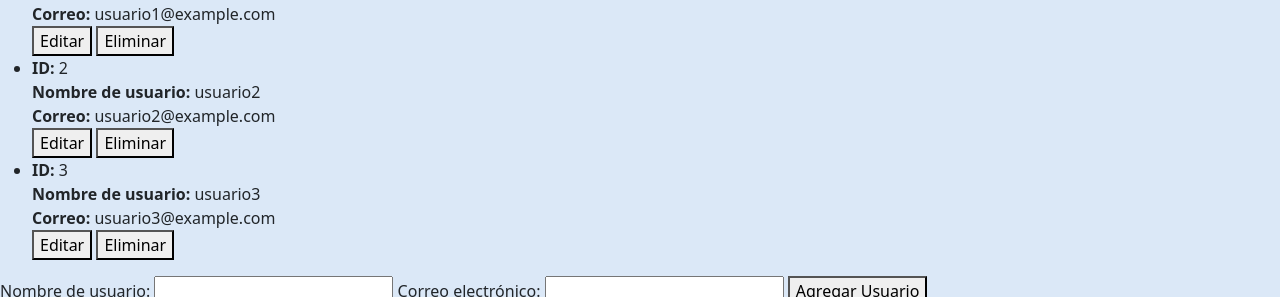
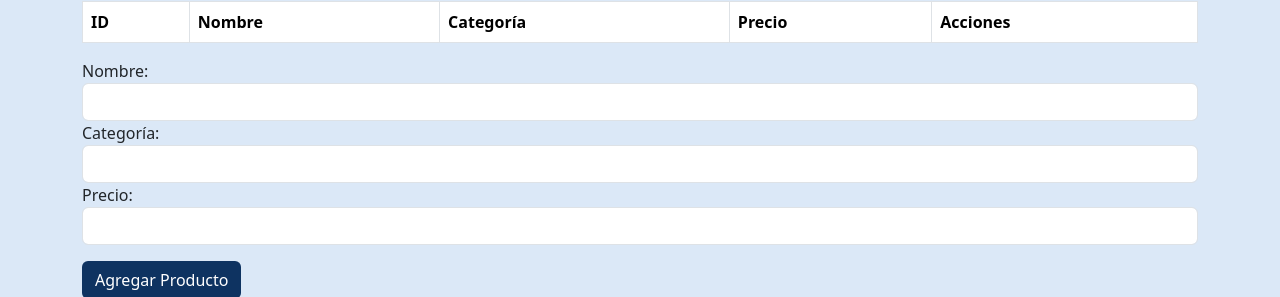
Before and after one commit to lucasecapdevila/matices, a plain HTML site: page pages/administracion.html in a window 1280 px wide. Shown: the part 181-478 px from the top of the page. Drawn offline with nearby package versions, Linux system fonts and the light colour scheme.

Commit message:
envio la pagina de administracion con las funciones correspondientes

```diff
--- a/css/styles.css
+++ b/css/styles.css
@@ -318,3 +318,9 @@ footer {
   -webkit-transform: scaleY(1);
   transform: scaleY(1);
 }
+
+/* Boton pagina administracion */
+
+.btn-custom{
+  background: #0e3361;
+}
--- a/pages/administracion.html
+++ b/pages/administracion.html
@@ -79,99 +79,132 @@
       </nav>
     </header>
     <main>
-        <h1>Administración de Usuarios</h1>
+      <!-- Página de Administración -->
+      <div class="container mt-5">
+        <h2>Panel de Administración</h2>
+        <table id="tablaProductos" class="table table-bordered mt-3">
+          <thead>
+            <tr>
+              <th>ID</th>
+              <th>Nombre</th>
+              <th>Categoría</th>
+              <th>Precio</th>
+              <th>Acciones</th>
+            </tr>
+          </thead>
+          <tbody id="cuerpoTablaProductos"></tbody>
+        </table>
 
-  <ul id="listaUsuarios"></ul>
-
-  <form id="formularioUsuario">
-    <label for="nombreUsuario">Nombre de usuario:</label>
-    <input type="text" id="nombreUsuario" required>
-
-    <label for="correo">Correo electrónico:</label>
-    <input type="email" id="correo" required>
-
-    <button type="button" onclick="agregarUsuario()">Agregar Usuario</button>
+        <form id="formularioProducto" class="mt-3">
+          <div class="form-row">
+            <div class="col">
+              <label for="nombreProducto">Nombre:</label>
+              <input type="text" id="nombreProducto" class="form-control" required>
+            </div>
+            <div class="col">
+              <label for="categoriaProducto">Categoría:</label>
+              <input type="text" id="categoriaProducto" class="form-control" required>
+            </div>
+            <div class="col">
+              <label for="precioProducto">Precio:</label>
+              <input type="number" id="precioProducto" class="form-control" step="0.01" required>
+            </div>
+          </div>
+          <button type="button" class="btn btn-custom text-white mt-3" onclick="agregarProducto()">Agregar Producto</button>
         </form>
+      </div>
 
       <script>
-    // Datos JSON de ejemplo representando usuarios
-    const datosUsuarios = [
-      { id: 1, nombreUsuario: 'usuario1', correo: 'usuario1@example.com' },
-      { id: 2, nombreUsuario: 'usuario2', correo: 'usuario2@example.com' },
-      { id: 3, nombreUsuario: 'usuario3', correo: 'usuario3@example.com' },
-    ];
+        // Cargar productos desde el almacenamiento local o utilizar un array vacío
+        const datosProductos = JSON.parse(localStorage.getItem('productos')) || [];
 
-    // Función para renderizar la lista de usuarios
-    function renderizarListaUsuarios() {
-      const listaUsuariosElemento = document.getElementById('listaUsuarios');
-      listaUsuariosElemento.innerHTML = '';
+        function renderizarTablaProductos() {
+          const cuerpoTablaProductos = document.getElementById('cuerpoTablaProductos');
+          cuerpoTablaProductos.innerHTML = '';
 
-      datosUsuarios.forEach(usuario => {
-        const elementoUsuario = document.createElement('li');
-        elementoUsuario.className = 'usuario';
-        elementoUsuario.innerHTML = `
-          <span><strong>ID:</strong> ${usuario.id}</span><br>
-          <span><strong>Nombre de usuario:</strong> ${usuario.nombreUsuario}</span><br>
-          <span><strong>Correo:</strong> ${usuario.correo}</span><br>
-          <button onclick="editarUsuario(${usuario.id})">Editar</button>
-          <button onclick="eliminarUsuario(${usuario.id})">Eliminar</button>
+          datosProductos.forEach(producto => {
+            const fila = document.createElement('tr');
+            fila.innerHTML = `
+              <td>${producto.id}</td>
+              <td>${producto.nombre}</td>
+              <td>${producto.categoria}</td>
+              <td>$${producto.precio.toFixed(2)}</td>
+              <td>
+                <button class="btn btn-warning btn-sm" onclick="editarProducto(${producto.id})">Editar</button>
+                <button class="btn btn-danger btn-sm" onclick="eliminarProducto(${producto.id})">Eliminar</button>
+              </td>
             `;
 
-        listaUsuariosElemento.appendChild(elementoUsuario);
+            cuerpoTablaProductos.appendChild(fila);
           });
         }
 
-    // Función para agregar un nuevo usuario
-    function agregarUsuario() {
-      const nombreUsuarioInput = document.getElementById('nombreUsuario');
-      const correoInput = document.getElementById('correo');
+        function agregarProducto() {
+          const nombreProducto = document.getElementById('nombreProducto').value;
+          const categoriaProducto = document.getElementById('categoriaProducto').value;
+          const precioProducto = parseFloat(document.getElementById('precioProducto').value);
 
-      const nuevoUsuario = {
-        id: datosUsuarios.length + 1,
-        nombreUsuario: nombreUsuarioInput.value,
-        correo: correoInput.value,
+          if (!isNaN(precioProducto)) {
+            const nuevoProducto = {
+              id: datosProductos.length + 1,
+              nombre: nombreProducto,
+              categoria: categoriaProducto,
+              precio: precioProducto,
             };
 
-      datosUsuarios.push(nuevoUsuario);
+            datosProductos.push(nuevoProducto);
+
+            // Almacenar en el almacenamiento local
+            localStorage.setItem('productos', JSON.stringify(datosProductos));
 
             // Resetear el formulario
-      nombreUsuarioInput.value = '';
-      correoInput.value = '';
+            document.getElementById('nombreProducto').value = '';
+            document.getElementById('categoriaProducto').value = '';
+            document.getElementById('precioProducto').value = '';
 
-      renderizarListaUsuarios();
-    }
-
-    // Función para editar un usuario
-    function editarUsuario(idUsuario) {
-      const usuarioAEditar = datosUsuarios.find(usuario => usuario.id === idUsuario);
-
-      if (usuarioAEditar) {
-        const nombreUsuarioInput = document.getElementById('nombreUsuario');
-        const correoInput = document.getElementById('correo');
-
-        nombreUsuarioInput.value = usuarioAEditar.nombreUsuario;
-        correoInput.value = usuarioAEditar.correo;
-
-        // Actualizar los datos del usuario después de la edición
-        usuarioAEditar.nombreUsuario = nombreUsuarioInput.value;
-        usuarioAEditar.correo = correoInput.value;
-
-        renderizarListaUsuarios();
+            renderizarTablaProductos();
           }
         }
 
-    // Función para eliminar un usuario
-    function eliminarUsuario(idUsuario) {
-      const indiceUsuario = datosUsuarios.findIndex(usuario => usuario.id === idUsuario);
+        function editarProducto(idProducto) {
+          // Lógica de edición
+          const producto = datosProductos.find(p => p.id === idProducto);
+          if (producto) {
+            const nuevoNombre = prompt('Ingrese el nuevo nombre:', producto.nombre);
+            const nuevaCategoria = prompt('Ingrese la nueva categoría:', producto.categoria);
+            const nuevoPrecio = parseFloat(prompt('Ingrese el nuevo precio:', producto.precio));
 
-      if (indiceUsuario !== -1) {
-        datosUsuarios.splice(indiceUsuario, 1);
-        renderizarListaUsuarios();
+            if (nuevoNombre && nuevaCategoria && !isNaN(nuevoPrecio)) {
+              producto.nombre = nuevoNombre;
+              producto.categoria = nuevaCategoria;
+              producto.precio = nuevoPrecio;
+
+              // Actualizar en el almacenamiento local
+              localStorage.setItem('productos', JSON.stringify(datosProductos));
+
+              renderizarTablaProductos();
+            }
+          }
+        }
+
+        function eliminarProducto(idProducto) {
+          // Lógica de eliminación
+          const confirmacion = confirm('¿Estás seguro de que deseas eliminar este producto?');
+          if (confirmacion) {
+            const indice = datosProductos.findIndex(p => p.id === idProducto);
+            if (indice !== -1) {
+              datosProductos.splice(indice, 1);
+
+              // Actualizar en el almacenamiento local
+              localStorage.setItem('productos', JSON.stringify(datosProductos));
+
+              renderizarTablaProductos();
+            }
           }
         }
 
         // Renderizado inicial
-    renderizarListaUsuarios();
+        renderizarTablaProductos();
       </script>
     </main>
     <footer>
```
Lines whose indentation alone changed are shown as unchanged.
